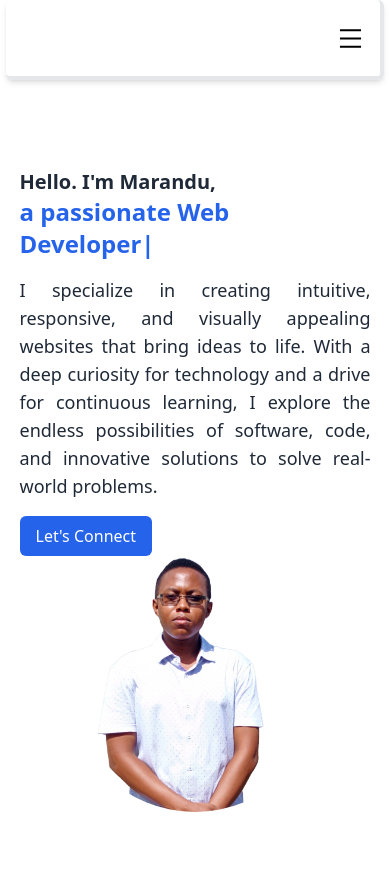
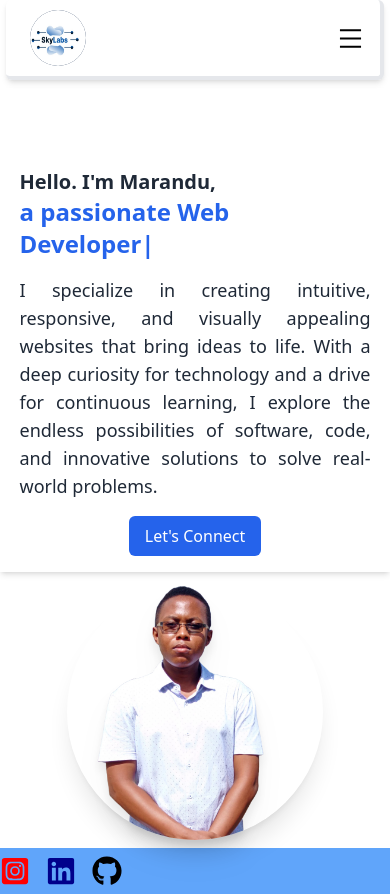
Before and after one commit to marandu3/PORTIFOLIO, a React (Vite) app: page / in a window 390 px wide. Before the commit the page ends 844 px from the top, so only its background shows below. Built offline with nearby package versions, Linux system fonts and the light colour scheme.

Commit message:
adding social media links

```diff
--- a/src/components/Landing.jsx
+++ b/src/components/Landing.jsx
@@ -3,6 +3,7 @@ import Profile from "../assets/profilepic.jpg";
 import QRCode from "../assets/qrcode.jpg";
 import Typewriter from "typewriter-effect";
 import { IoLogoWhatsapp } from "react-icons/io";
+import { FaInstagramSquare, FaLinkedin, FaGithub  } from "react-icons/fa";
 
 function Home() {
   const [showQR, setShowQR] = useState(false); // State to toggle QR code visibility
@@ -10,7 +11,7 @@ function Home() {
   return (
     <div className="md:flex">
       {/* Left Section */}
-      <div className="w-full md:w-[50%] mt-2 md:h-screen flex justify-center pt-20">
+      <div className="w-full md:w-[50%] mt-2 md:h-screen flex justify-center pt-20 shadow-md pb-4">
         <div className="w-[90%]">
           <div className="flex flex-wrap items-center">
             <p className="text-xl font-bold text-gray-800">
@@ -40,7 +41,7 @@ function Home() {
             solve real-world problems.
           </p>
 
-          <div>
+          <div className="flex justify-center">
             <button
               onClick={() => setShowQR(true)}
               className="flex flex-row gap-4 items-center space-x-2 bg-blue-600 text-white px-4 py-2 rounded-md mt-4 hover:bg-blue-700"
@@ -52,13 +53,20 @@ function Home() {
       </div>
 
       {/* Right Section */}
-      <div className="flex md:w-[50%] md:h-screen justify-center items-center">
+      <div className="flex pb-2 md:w-[50%] md:h-screen justify-center pt-3 items-center ">
         <img
           src={Profile}
           alt="Profile"
-          className="object-contain w-64 h-64 rounded-full"
+          className="object-contain w-64 h-64 rounded-full drop-shadow-xl shadow-xl"
         />
       </div>
+
+      {/* Footer : only visible in small screens*/}
+        <div className="md:hidden w-full bg-blue-400 text-white text-center py-2 flex gap-4">
+        <FaInstagramSquare size={30}  color='red' onClick={()=>window.open('https://instagram.com/_m32003')}/>
+        <FaLinkedin size={30} className="hover:cursor-pointer" color='darkblue'/>
+        <FaGithub size={30} className="hover:cursor-pointer" color='black' onClick={()=>window.open("https://github.com/marandu3")}/>
+        </div>
 
       {/* QR Code Modal */}
       {showQR && (
--- a/src/components/Navbar.jsx
+++ b/src/components/Navbar.jsx
@@ -2,6 +2,7 @@ import { FaWindowClose } from "react-icons/fa";
 import { AiOutlineMenu } from "react-icons/ai";
 import { useState } from "react";
 import { NavLink } from "react-router"; // Import NavLink from react-router-dom
+import logo from "../assets/logo.jpg";
 
 
 function Navbar() {
@@ -20,7 +21,7 @@ function Navbar() {
         {/* Logo */}
         <div className="font-bold text-2xl md:text-3xl font-serif px-2">
           <div className="bg-slate-500 overflow-hidden w-14 h-13 rounded-full flex items-center justify-center">
-
+            <img src={logo} alt="logo" className="w-14 h-14 rounded-full" />
           </div>
         </div>
 
```
Also changed, not shown: src/assets/logo.jpg (added).
